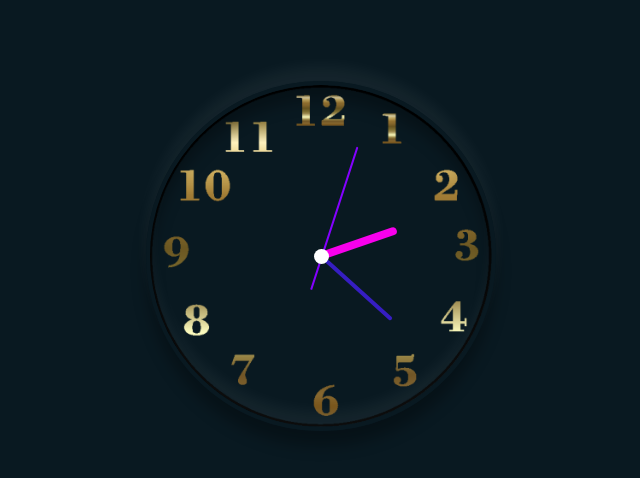
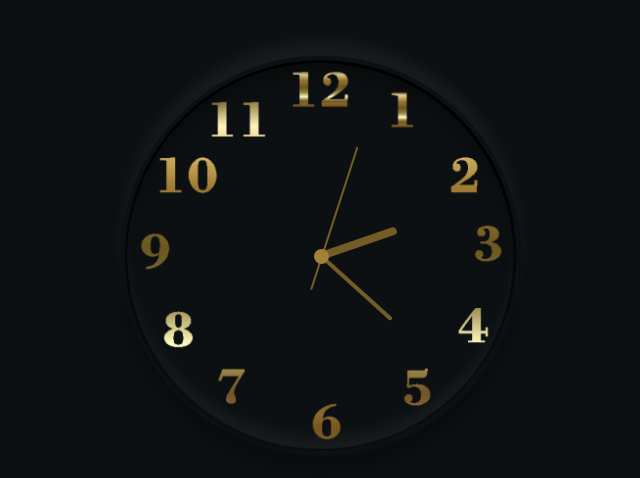
Before and after one commit to phoebe-leong/clock, a plain HTML site: page index.html in a window 1280 px wide. Shown: the part 144-622 px from the top of the page, without its empty margins (319-959 px from the left). Drawn offline with Linux system fonts and the light colour scheme.

Commit message:
looks better now :D

```diff
--- a/style.css
+++ b/style.css
@@ -9,18 +9,18 @@ body {
     justify-content: center;
     align-items: center;
     min-height: 100vh;
-    background: #091921;
+    background: #0d1012;
 }
 
 .clock {
-    width: 350px;
-    height: 350px;
+    width: 400px;
+    height: 400px;
     display: flex;
     justify-content: center;
     align-items: center;
     background: url(clock.png);
     background-size: cover;
-    border: 4px solid #091921;
+    border: 4px solid #0d1012;
     border-radius: 50%;
     box-shadow: 0 -15px 15px rgba(255, 255, 255, 0.05), inset 0 -15px 15px rgba(255, 255, 255, 0.05), 0 15px 15px rgba(0, 0, 0, 0.3), inset 0 15px 15px rgba(0, 0, 0, 0.3);
 }
@@ -30,7 +30,7 @@ body {
     position: absolute;
     width: 15px;
     height: 15px;
-    background: #fff;
+    background: #a38136;
     border-radius: 50%;
     z-index: 10000;
 }
@@ -74,7 +74,7 @@ body {
     position: absolute;
     width: 8px;
     height: 80px;
-    background: #f800ec;
+    background: #745C26;
     z-index: 10;
     border-radius: 6px 6px 0 0;
 }
@@ -84,7 +84,7 @@ body {
     position: absolute;
     width: 4px;
     height: 90px;
-    background: #361ec2;
+    background: #745C26;
     z-index: 11;
     border-radius: 6px 6px 0 0;
 }
@@ -94,7 +94,7 @@ body {
     position: absolute;
     width: 2px;
     height: 150px;
-    background: #8401ff;
+    background: #745C26;
     z-index: 12;
     border-radius: 6px 6px 0 0;
 }
```
